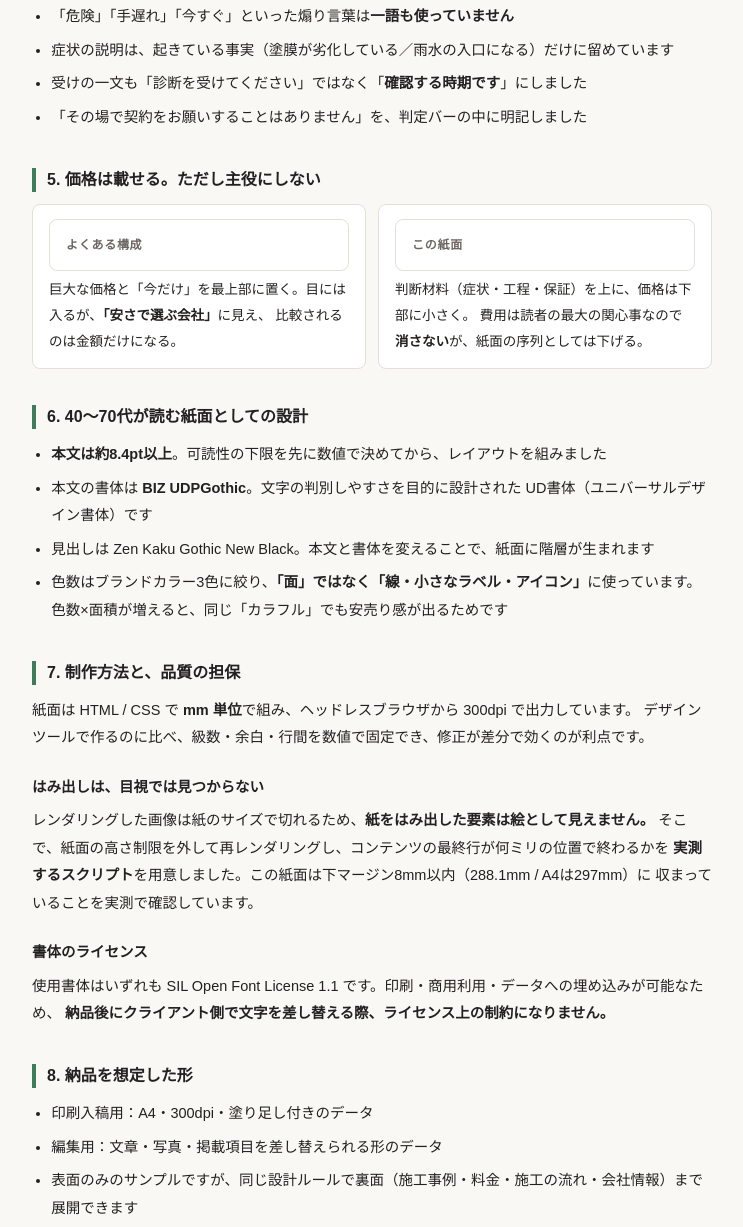
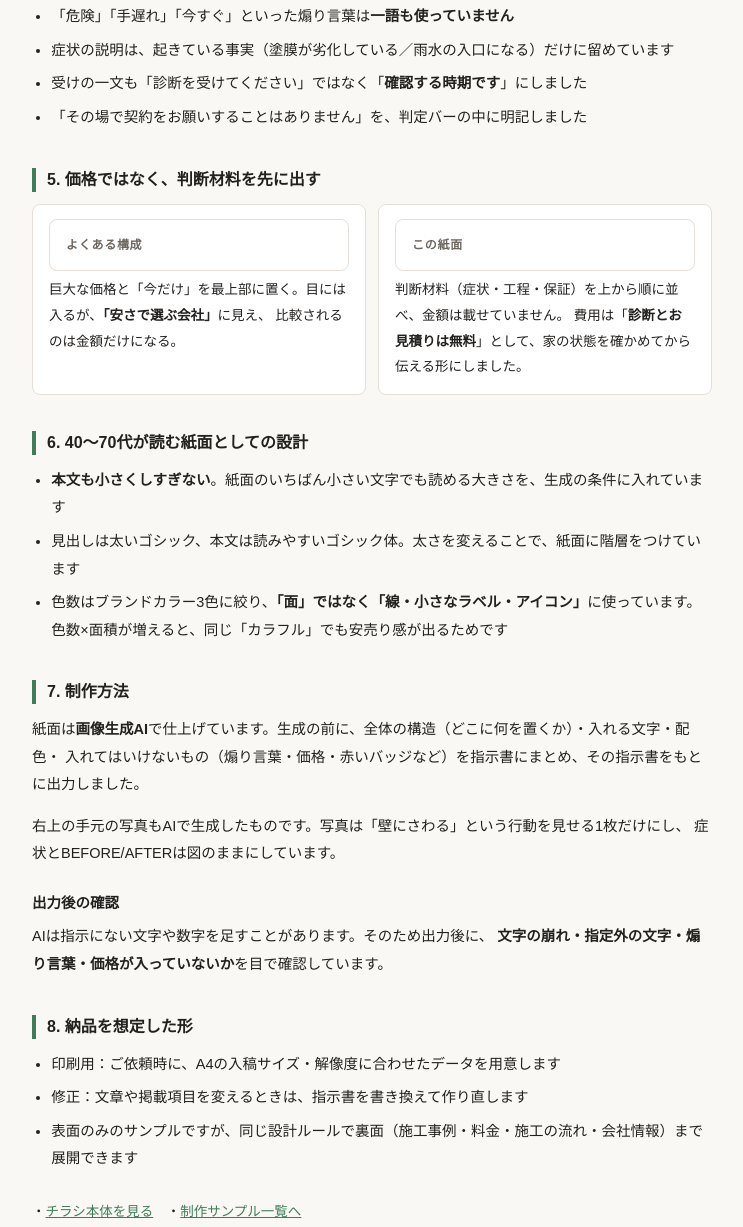
Before and after one commit to ge7188-code/portfolio, a plain HTML site: page flyer/about.html in a window 1280 px wide. Shown: the part 1065-2292 px from the top of the page, without its empty margins (268-1011 px from the left). Drawn offline with Linux system fonts and the light colour scheme.

Commit message:
外壁塗装チラシを画像生成AI版に差し替え、説明文を実態に合わせて修正
Co-Authored-By: Claude Opus 5.5 <noreply@anthropic.com>
Claude-Session: https://claude.ai/code/session_01AwAiUZPsUvC8xjwhcdts22

```diff
--- a/flyer/about.html
+++ b/flyer/about.html
@@ -104,7 +104,7 @@
     <li>「その場で契約をお願いすることはありません」を、判定バーの中に明記しました</li>
   </ul>
 
-  <h2>5. 価格は載せる。ただし主役にしない</h2>
+  <h2>5. 価格ではなく、判断材料を先に出す</h2>
   <div class="ba">
     <div>
       <div class="h">よくある構成</div>
@@ -113,42 +113,38 @@
     </div>
     <div>
       <div class="h">この紙面</div>
-      判断材料（症状・工程・保証）を上に、価格は下部に小さく。
-      費用は読者の最大の関心事なので<strong>消さない</strong>が、紙面の序列としては下げる。
+      判断材料（症状・工程・保証）を上から順に並べ、金額は載せていません。
+      費用は「<strong>診断とお見積りは無料</strong>」として、家の状態を確かめてから伝える形にしました。
     </div>
   </div>
 
   <h2>6. 40〜70代が読む紙面としての設計</h2>
   <ul>
-    <li><strong>本文は約8.4pt以上</strong>。可読性の下限を先に数値で決めてから、レイアウトを組みました</li>
-    <li>本文の書体は <strong>BIZ UDPGothic</strong>。文字の判別しやすさを目的に設計された UD書体（ユニバーサルデザイン書体）です</li>
-    <li>見出しは Zen Kaku Gothic New Black。本文と書体を変えることで、紙面に階層が生まれます</li>
+    <li><strong>本文も小さくしすぎない</strong>。紙面のいちばん小さい文字でも読める大きさを、生成の条件に入れています</li>
+    <li>見出しは太いゴシック、本文は読みやすいゴシック体。太さを変えることで、紙面に階層をつけています</li>
     <li>色数はブランドカラー3色に絞り、<strong>「面」ではなく「線・小さなラベル・アイコン」</strong>に使っています。
         色数×面積が増えると、同じ「カラフル」でも安売り感が出るためです</li>
   </ul>
 
-  <h2>7. 制作方法と、品質の担保</h2>
+  <h2>7. 制作方法</h2>
   <p>
-    紙面は HTML / CSS で <strong>mm 単位</strong>で組み、ヘッドレスブラウザから 300dpi で出力しています。
-    デザインツールで作るのに比べ、級数・余白・行間を数値で固定でき、修正が差分で効くのが利点です。
+    紙面は<strong>画像生成AI</strong>で仕上げています。生成の前に、全体の構造（どこに何を置くか）・入れる文字・配色・
+    入れてはいけないもの（煽り言葉・価格・赤いバッジなど）を指示書にまとめ、その指示書をもとに出力しました。
   </p>
-  <h3>はみ出しは、目視では見つからない</h3>
   <p>
-    レンダリングした画像は紙のサイズで切れるため、<strong>紙をはみ出した要素は絵として見えません。</strong>
-    そこで、紙面の高さ制限を外して再レンダリングし、コンテンツの最終行が何ミリの位置で終わるかを
-    <strong>実測するスクリプト</strong>を用意しました。この紙面は下マージン8mm以内（288.1mm / A4は297mm）に
-    収まっていることを実測で確認しています。
+    右上の手元の写真もAIで生成したものです。写真は「壁にさわる」という行動を見せる1枚だけにし、
+    症状とBEFORE/AFTERは図のままにしています。
   </p>
-  <h3>書体のライセンス</h3>
+  <h3>出力後の確認</h3>
   <p>
-    使用書体はいずれも SIL Open Font License 1.1 です。印刷・商用利用・データへの埋め込みが可能なため、
-    <strong>納品後にクライアント側で文字を差し替える際、ライセンス上の制約になりません。</strong>
+    AIは指示にない文字や数字を足すことがあります。そのため出力後に、
+    <strong>文字の崩れ・指定外の文字・煽り言葉・価格が入っていないか</strong>を目で確認しています。
   </p>
 
   <h2>8. 納品を想定した形</h2>
   <ul>
-    <li>印刷入稿用：A4・300dpi・塗り足し付きのデータ</li>
-    <li>編集用：文章・写真・掲載項目を差し替えられる形のデータ</li>
+    <li>印刷用：ご依頼時に、A4の入稿サイズ・解像度に合わせたデータを用意します</li>
+    <li>修正：文章や掲載項目を変えるときは、指示書を書き換えて作り直します</li>
     <li>表面のみのサンプルですが、同じ設計ルールで裏面（施工事例・料金・施工の流れ・会社情報）まで展開できます</li>
   </ul>
 
```
Also changed, not shown: flyer/index.html (+9 -10 lines), index.html (+1 -1 lines), flyer/flyer_large.jpg (added), flyer/flyer_web.jpg, img/gaiheki.webp.
